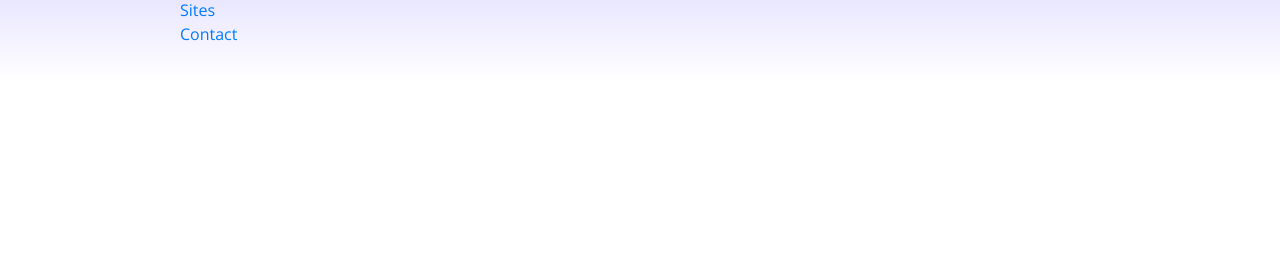
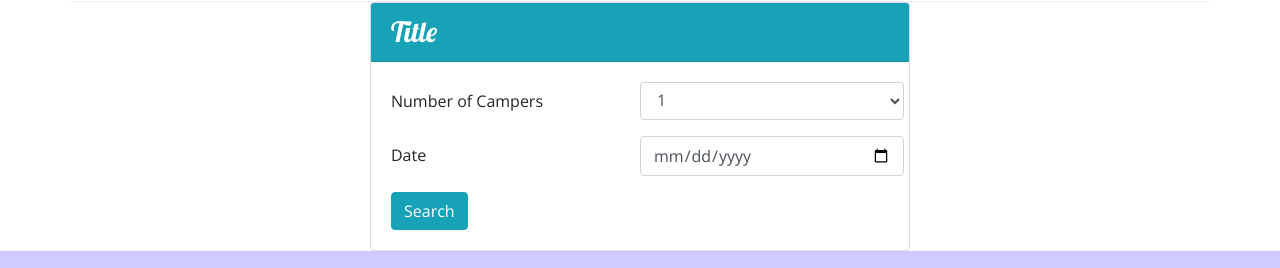
Before and after one commit to rachelcbrown13/NuCampSite, a website: page index.html in a window 1280 px wide. Shown: the part 1151-1419 px from the top of the page. Before the commit the page ends 1233 px from the top, so only its background shows below. Drawn offline with nearby package versions, Linux system fonts and the light colour scheme.

Commit message:
Reserve Form Added

```diff
--- a/index.html
+++ b/index.html
@@ -28,6 +28,9 @@
                 <div class="col">
                     <h1>NuCamp</h1>
                     <h2>a better way to camp</h2>
+                </div>
+                <div class="col-md-4 col-xl-2">
+                    <a class="btn btn-info btn-lg mt-4" href="#reserveForm">Reserve Campsite</a>
                 </div>
             </div>
         </div>
@@ -72,8 +75,13 @@
                 <h2>Featured Campsites</h2>
             </div>
             <div class="col">
-                <h3>React Lake Campground</h3>
-                <p class="d-none d-sm-block">Nestled in the foothills of the Chrome Mountains, this campground on the shores of the pristine React Lake is a favorite for fly fishers.</p>
+                <div class="media">
+                    <img class="d flex ml-3 img-thumbnail order-last" src="img/react-lake-thumb.jpg" alt="landscape of campground">
+                    <div class="media-body align-self-center">
+                        <h3>React Lake Campground</h3>
+                        <p class="d-none d-sm-block">Nestled in the foothills of the Chrome Mountains, this campground on the shores of the pristine React Lake is a favorite for fly fishers.</p>
+                    </div>
+                </div>
             </div>
         </div>
 
@@ -87,6 +95,39 @@
                     <div class="media-body align-self-center">
                         <h3>Bootstrap Outfitters</h3>
                         <p class="d-none d-sm-block">Bootstrap Outfitters supplies you with gear you need at prices you can't beat.</p>
+                    </div>
+                </div>
+            </div>
+        </div>
+
+        <div class="row">
+            <div class="col-sm-6 mx-auto">
+                <div class="card">
+                    <h3 class="card-header bg-info text-white">Title</h3>
+                    <div class="card-body">
+                        <form id="reserveForm">
+                            <div class="row form-group">
+                                <label class="col-sm-6 col-form-label" for="numCampers">Number of Campers</label>
+                                    <select id="numCampers" class="col form-control">
+                                        <option>1</option>
+                                        <option>2</option>
+                                        <option>3</option>
+                                        <option>4</option>
+                                        <option>5</option>
+                                        <option>6</option>
+                                    </select>
+                            </div>
+                            <div class="row form-group">
+                                <label class="col-sm-6 col-form-label" for="date">Date</label>
+                                    <input class="col form-control" type="date" id="date" name="date" placeholder="Date">
+                            </div>
+                            <div class="row">
+                                <div class="col">
+                                    <button type="submit" class="btn btn-info">Search</button>
+                                </div>
+                            </div>
+                        </form>
+
                     </div>
                 </div>
             </div>
```
